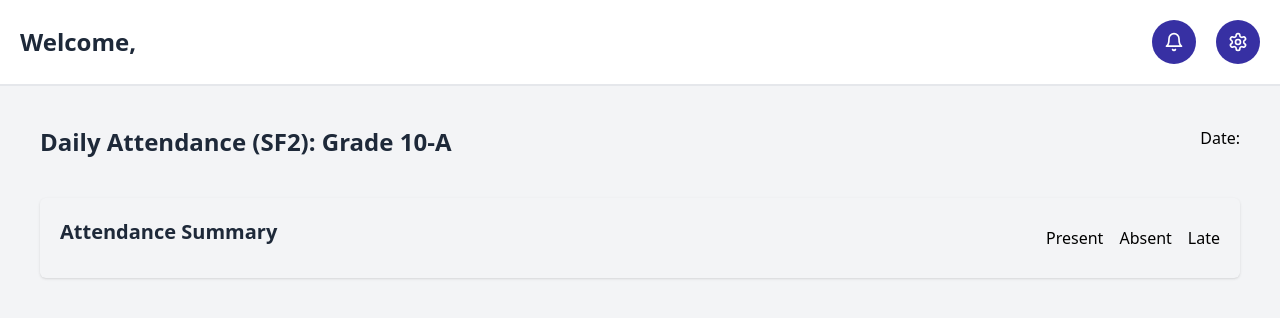
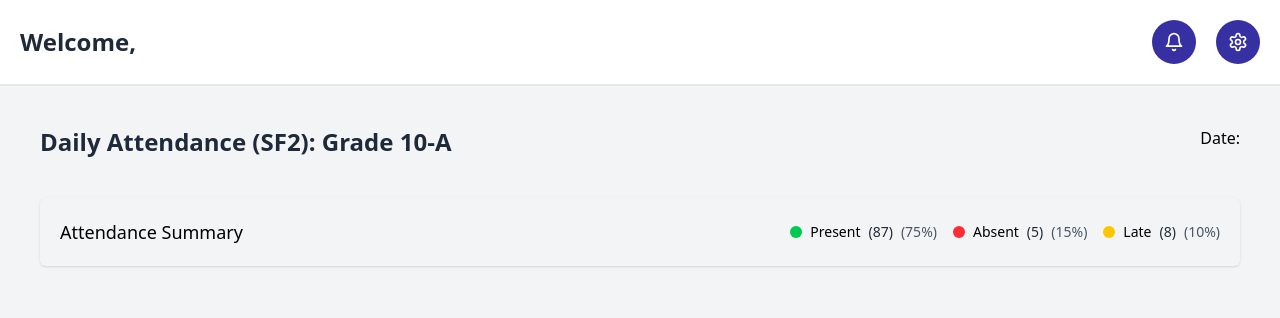
Before and after one commit to Commissions-Collab/EduForm---FRONTEND, a React (Vite) app: page /attendance in a window 1280 px wide. Shown: the top 318 px of the page. Built offline with nearby package versions, Linux system fonts and the light colour scheme.

Commit message:
attendance summary

```diff
--- a/src/index.css
+++ b/src/index.css
@@ -65,7 +65,7 @@
 
 
 .monthly-summary-button {
-    @apply flex items-center px-4 py-2 font-medium border border-gray-300 bg-gray-100 text-gray-700 rounded-lg hover:bg-gray-200 focus:outline-none focus:ring-2 focus:ring-blue-500 focus:ring-offset-2 transition-colors duration-200;
+    @apply flex items-center px-4 py-2 text-[12.5px] border border-gray-300 bg-gray-100 text-gray-700 rounded-lg hover:bg-gray-200 focus:outline-none focus:ring-2 focus:ring-blue-500 focus:ring-offset-2 transition-colors duration-200;
 }
 
 
@@ -74,7 +74,7 @@
 }
 
 .dropdown {
-    @apply ml-3 px-6 py-2 border font-medium border-gray-300 rounded-lg text-gray-900 focus:outline-none focus:ring-1 focus:ring-blue-500 focus:border-transparent;
+    @apply px-4 py-2 border text-[12.5px] border-gray-300 rounded-lg text-gray-900 focus:outline-none focus:ring-1 focus:ring-blue-500 focus:border-transparent;
 }
 
 
--- a/src/pages/admin/Attendance.jsx
+++ b/src/pages/admin/Attendance.jsx
@@ -1,6 +1,16 @@
 import React from "react";
+import { adminCards } from "../../constants";
+import { FaCircle } from "react-icons/fa";
 
 const Attendance = () => {
+  const statusColors = {
+    present: "bg-green-500",
+    absent: "bg-red-500",
+    late: "bg-yellow-400",
+  };
+
+  const attendanceData = adminCards[0].data;
+
   return (
     <main className="p-4">
       <div className="between">
@@ -9,12 +19,20 @@ const Attendance = () => {
       </div>
       <div className="mt-10 shad-container p-5 flex justify-between items-center">
         <div>
-          <h2 className="card-title">Attendance Summary</h2>
+          <h2 className="text-lg font-medium">Attendance Summary</h2>
         </div>
-        <div className="flex justify-between gap-4">
-          <p>Present</p>
-          <p>Absent</p>
-          <p>Late</p>
+
+        <div className="text-sm flex justify-between gap-4">
+          {Object.entries(attendanceData).map(([key, value]) => (
+            <div key={key} className="flex items-center gap-2">
+              <span
+                className={`w-3 h-3 rounded-full ${statusColors[key]}`}
+              ></span>
+              <p className="capitalize">{key}</p>
+              <span className="text-gray-800 font-medium">({value.count})</span>
+              <span className="text-gray-600">({value.percent}%)</span>
+            </div>
+          ))}
         </div>
       </div>
     </main>
--- a/src/pages/admin/Records.jsx
+++ b/src/pages/admin/Records.jsx
@@ -28,7 +28,7 @@ const Records = () => {
             <option value="4th Quarter">4th Quarter</option>
           </select>
 
-          <div className="inline-flex items-center px-2 py-1 text-md rounded-lg bg-yellow-50 text-yellow-600">
+          <div className="inline-flex items-center px-2 py-1 text-sm rounded-lg bg-yellow-50 text-yellow-600">
             <LuDownload size={14} />
             <span className="ml-2">Locks in : 5 days</span>
           </div>
```
